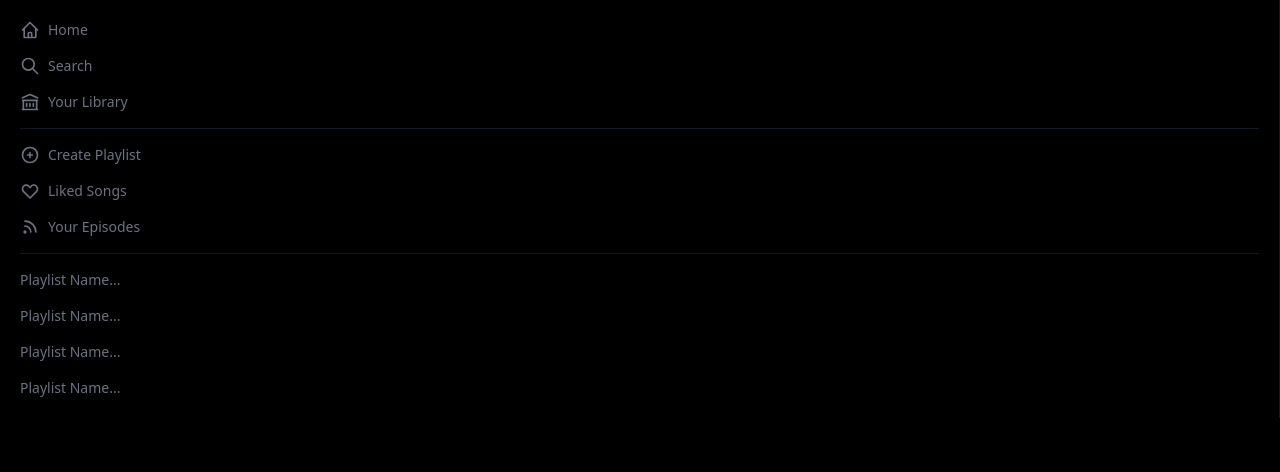
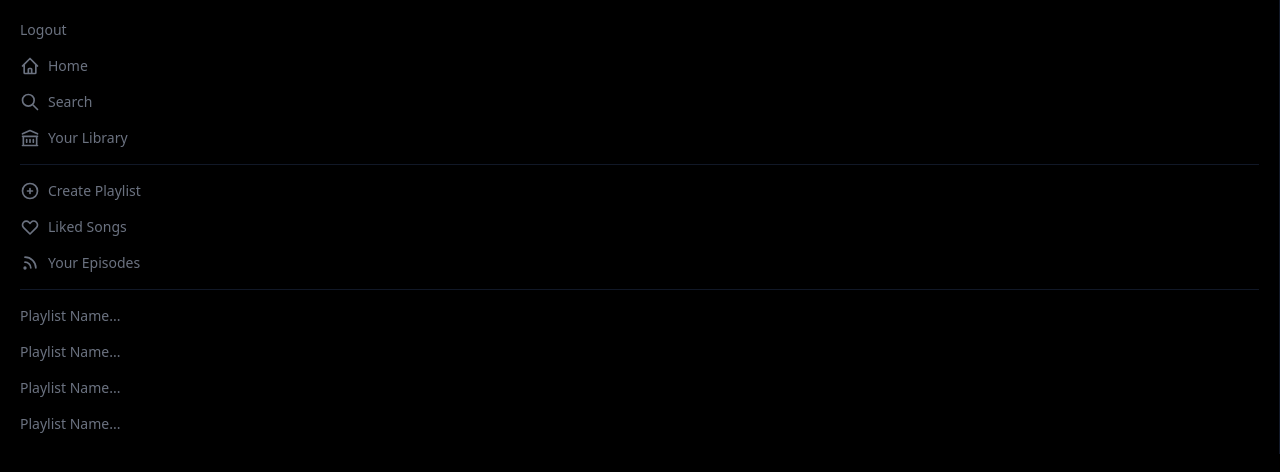
Before and after one commit to MitchA29/Jockey, a Next.js app: page / in a window 1280 px wide. Shown: the top 472 px of the page. Built offline with nearby package versions, Linux system fonts and the light colour scheme; no server answers.

Commit message:
Created middleware that doesn't allow user to reach home page unless signed in.

```diff
--- a/components/Sidebar.js
+++ b/components/Sidebar.js
@@ -6,11 +6,17 @@ import {
     HeartIcon,
     RssIcon,
 } from "@heroicons/react/outline";
+import  {signOut, useSession} from "next-auth/react";
 
 function Sidebar() {
+    const {data: session,status} = useSession();
     return(
         <div className="text-gray-500 p-5 text-sm border-r border-gray-900">
             <div className="space-y-4">
+            <button className="flex items-center space-x-2 hover:text-white"
+            onClick={() => signOut()}>
+                    <p>Logout</p>
+                </button>
                 <button className="flex items-center space-x-2 hover:text-white">
                     <HomeIcon className="h-5 w-5" />
                     <p>Home</p>
--- /dev/null
+++ b/pages/_app.js
@@ -0,0 +1,12 @@
+import '../styles/globals.css'
+import { SessionProvider } from "next-auth/react";
+
+function MyApp({ Component, pageProps: { session, ...pageProps }}){
+  return (
+    <SessionProvider session={session}>
+      <Component {...pageProps} />
+    </SessionProvider>
+  );
+}
+
+export default MyApp;
--- a/pages/_app.tsx
+++ /dev/null
@@ -1,8 +0,0 @@
-import '../styles/globals.css'
-import type { AppProps } from 'next/app'
-
-function MyApp({ Component, pageProps }: AppProps) {
-  return <Component {...pageProps} />
-}
-
-export default MyApp
--- /dev/null
+++ b/pages/_middleware.js
@@ -0,0 +1,22 @@
+import { getToken } from "next-auth/jwt";
+import { NextResponse } from "next/server";
+
+
+export async function middleware(req) {
+    //Token will exist if user is logged in
+    const token = await getToken({ req, secret: process.env.JWT_SECRET });
+
+    const { pathname } = req.nextUrl
+
+    //Allow the requests if the following is true...
+    //1. Its a request for next-auth session and provider fetching
+    //2. the token exists
+    if (pathname.includes("/api/auth") || token) {
+        return NextResponse.next();
+    }
+
+    //Redirect them to login if they dont have token AND are requesting a protected route
+    if (!token && pathname !== "/login") {
+        return NextResponse.redirect("/login");
+    }
+}
--- a/tsconfig.json
+++ b/tsconfig.json
@@ -15,6 +15,6 @@
     "jsx": "preserve",
     "incremental": true
   },
-  "include": ["next-env.d.ts", "**/*.ts", "**/*.tsx"],
+  "include": ["next-env.d.ts", "**/*.ts", "**/*.tsx", "pages/_app.js"],
   "exclude": ["node_modules"]
 }
```
